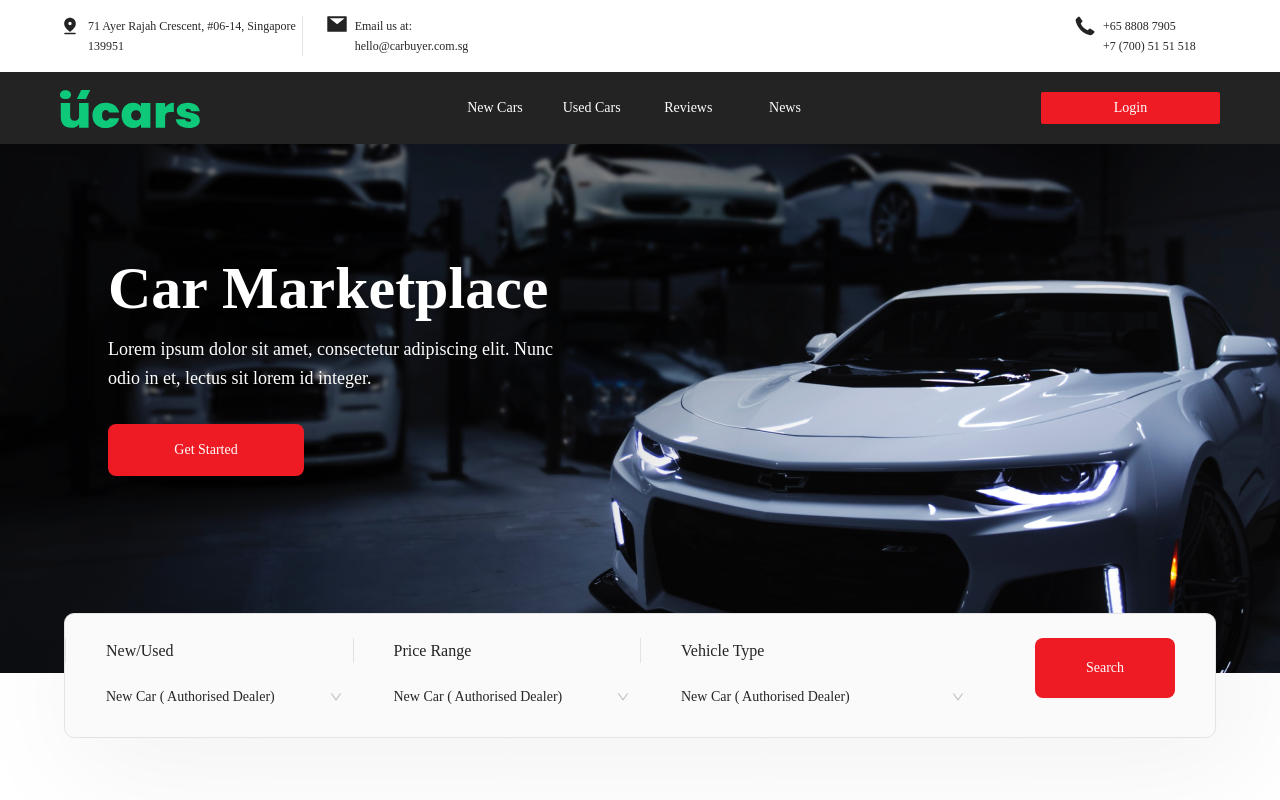
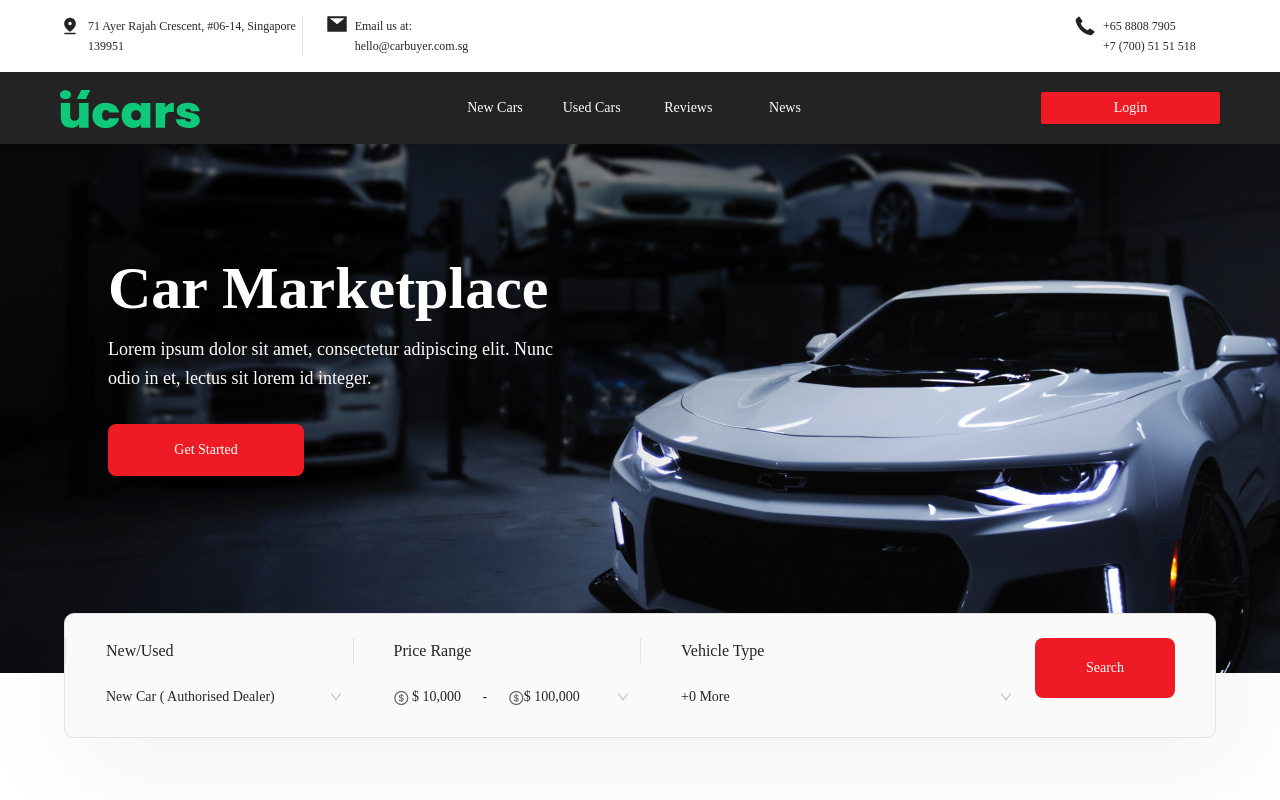
Before and after one commit to uytran36/ucars, a React (Vite) app: page /landing-page in a window 1280 px wide. Shown: the top 800 px of the page. Built offline with nearby package versions, Linux system fonts and the light colour scheme.

Commit message:
fix(landing page): 🐞 fix bug filter

```diff
--- a/src/pages/LandingPage/components/ListCar/index.jsx
+++ b/src/pages/LandingPage/components/ListCar/index.jsx
@@ -14,6 +14,7 @@ import {
 } from "antd";
 import React, { useEffect, useState } from "react";
 import { getCarDetailList } from "../../../../data/fakeAPI";
+import currency from "../../../../assets/currency.png";
 import styles from "./styles.module.less";
 
 function RenderTypeCars({ setTypeUsed }) {
@@ -35,7 +36,7 @@ function RenderTypeCars({ setTypeUsed }) {
   );
 }
 
-function RenderPriceRange() {
+function RenderPriceRange({ setPriceLeft, setPriceRight }) {
   return (
     <div className={styles["price-wrapper"]}>
       <div className={styles["price-title"]}>Price Range</div>
@@ -44,7 +45,7 @@ function RenderPriceRange() {
           <div className={styles["price-item-title"]}>Min</div>
           <div className={styles["price"]}>
             <InputNumber
-              defaultValue={999}
+              defaultValue={10000}
               min={0}
               max={1000000}
               formatter={(value) =>
@@ -52,6 +53,7 @@ function RenderPriceRange() {
               }
               parser={(value) => value.replace(/\w\$\s?|(,*)/g, "")}
               bordered={false}
+              onChange={(value) => setPriceLeft(value)}
             />
           </div>
         </div>
@@ -60,12 +62,13 @@ function RenderPriceRange() {
           <div className={styles["price-item-title"]}>Max</div>
           <div className={styles["price"]}>
             <InputNumber
-              defaultValue={999}
+              defaultValue={100000}
               formatter={(value) =>
                 `S$ ${value}`.replace(/\B(?=(\d{3})+(?!\d))/g, ",")
               }
               parser={(value) => value.replace(/\w\$\s?|(,*)/g, "")}
               bordered={false}
+              onChange={(value) => setPriceRight(value)}
             />
           </div>
         </div>
@@ -81,65 +84,67 @@ function RenderPriceRange() {
   );
 }
 
-function RenderVehicleType() {
+function RenderVehicleType({ setCount }) {
   return (
     <div className={styles["price-wrapper"]}>
       <div className={styles["price-title"]}>Vehicle Type</div>
       <div className={styles["checkbox-wrapper"]}>
-        <Checkbox.Group>
+        <Checkbox.Group
+          onChange={(checkedValues) => setCount(checkedValues.length)}
+        >
           <Row>
             <Col span={8}>
-              <Checkbox>Bus</Checkbox>
+              <Checkbox value={1}>Bus</Checkbox>
             </Col>
             <Col span={8}>
-              <Checkbox>Lorry</Checkbox>
+              <Checkbox value={2}>Lorry</Checkbox>
             </Col>
             <Col span={8}>
-              <Checkbox>SUV</Checkbox>
+              <Checkbox value={3}>SUV</Checkbox>
             </Col>
           </Row>
           <Row>
             <Col span={8}>
-              <Checkbox>Classic Car</Checkbox>
+              <Checkbox value={4}>Classic Car</Checkbox>
             </Col>
             <Col span={8}>
-              <Checkbox>MPV</Checkbox>
+              <Checkbox value={5}>MPV</Checkbox>
             </Col>
             <Col span={8}>
-              <Checkbox>Truck</Checkbox>
+              <Checkbox value={6}>Truck</Checkbox>
             </Col>
           </Row>
           <Row>
             <Col span={8}>
-              <Checkbox>Coupe</Checkbox>
+              <Checkbox value={7}>Coupe</Checkbox>
             </Col>
             <Col span={8}>
-              <Checkbox>Pickup</Checkbox>
+              <Checkbox value={8}>Pickup</Checkbox>
             </Col>
             <Col span={8}>
-              <Checkbox>Van (Passenger)</Checkbox>
+              <Checkbox value={9}>Van (Passenger)</Checkbox>
             </Col>
           </Row>
           <Row>
             <Col span={8}>
-              <Checkbox>Convertible</Checkbox>
+              <Checkbox value={10}>Convertible</Checkbox>
             </Col>
             <Col span={8}>
-              <Checkbox>Sedan</Checkbox>
+              <Checkbox value={11}>Sedan</Checkbox>
             </Col>
             <Col span={8}>
-              <Checkbox>Van (Goods)</Checkbox>
+              <Checkbox value={12}>Van (Goods)</Checkbox>
             </Col>
           </Row>
           <Row>
             <Col span={8}>
-              <Checkbox>Hatchback</Checkbox>
+              <Checkbox value={13}>Hatchback</Checkbox>
             </Col>
             <Col span={8}>
-              <Checkbox>Sport Car</Checkbox>
+              <Checkbox value={14}>Sport Car</Checkbox>
             </Col>
             <Col span={8}>
-              <Checkbox>Wagon</Checkbox>
+              <Checkbox value={15}>Wagon</Checkbox>
             </Col>
           </Row>
         </Checkbox.Group>
@@ -159,6 +164,9 @@ function ListCar() {
   const [typeUsed, setTypeUsed] = useState("New Car ( Authorised Dealer)");
   const [data, setData] = useState([]);
   const [isViewMore, setIsViewMore] = useState(false);
+  const [priceLeft, setPriceLeft] = useState(10000);
+  const [priceRight, setPriceRight] = useState(100000);
+  const [count, setCount] = useState(0);
 
   useEffect(() => {
     const fetchData = async () => {
@@ -200,32 +208,56 @@ function ListCar() {
               <div>Price Range</div>
             </div>
             <Select
-              value={typeUsed}
+              value={{
+                label: (
+                  <div>
+                    <span>
+                      <Image src={currency} preview={false} /> ${" "}
+                      {`${priceLeft}`.replace(/\B(?=(\d{3})+(?!\d))/g, ",")}
+                    </span>
+                    <span style={{ padding: "0px 18px" }}> - </span>
+                    <span>
+                      <Image src={currency} preview={false} />${" "}
+                      {`${priceRight}`.replace(/\B(?=(\d{3})+(?!\d))/g, ",")}
+                    </span>
+                  </div>
+                ),
+                value: "1",
+              }}
               style={{
                 width: "100%",
                 marginTop: 18,
               }}
               bordered={false}
-              dropdownRender={RenderPriceRange}
+              dropdownRender={() =>
+                RenderPriceRange({ setPriceLeft, setPriceRight })
+              }
               className={styles["select"]}
             />
           </Col>
-          <Col span={7} className={styles["filter-item"]}>
+          <Col span={8} className={styles["filter-item"]}>
             <div className={styles["filter-item-wrapper"]}>
               <div>Vehicle Type</div>
             </div>
             <Select
-              value={typeUsed}
+              value={{
+                label: (
+                  <div>
+                    <span>+{count} More</span>
+                  </div>
+                ),
+                value: "1",
+              }}
               style={{
                 width: "100%",
                 marginTop: 18,
               }}
               bordered={false}
-              dropdownRender={RenderVehicleType}
+              dropdownRender={() => RenderVehicleType({ setCount })}
               className={styles["select"]}
             />
           </Col>
-          <Col span={5} className={styles["filter-item-btn"]}>
+          <Col span={4} className={styles["filter-item-btn"]}>
             <Button className={styles["btn-search"]}>Search</Button>
           </Col>
         </Row>
--- a/src/pages/LandingPage/components/ListCar/styles.module.less
+++ b/src/pages/LandingPage/components/ListCar/styles.module.less
@@ -127,7 +127,13 @@
 }
 
 .checkbox-wrapper {
-  font-size: 14px !important;
+  font-size: 12px !important;
+  :global {
+    .ant-checkbox-wrapper {
+      font-size: 12px !important;
+    }
+  }
+
   & > :nth-child(1) {
     width: 100%;
 
```
Also changed, not shown: src/assets/currency.png (added).
